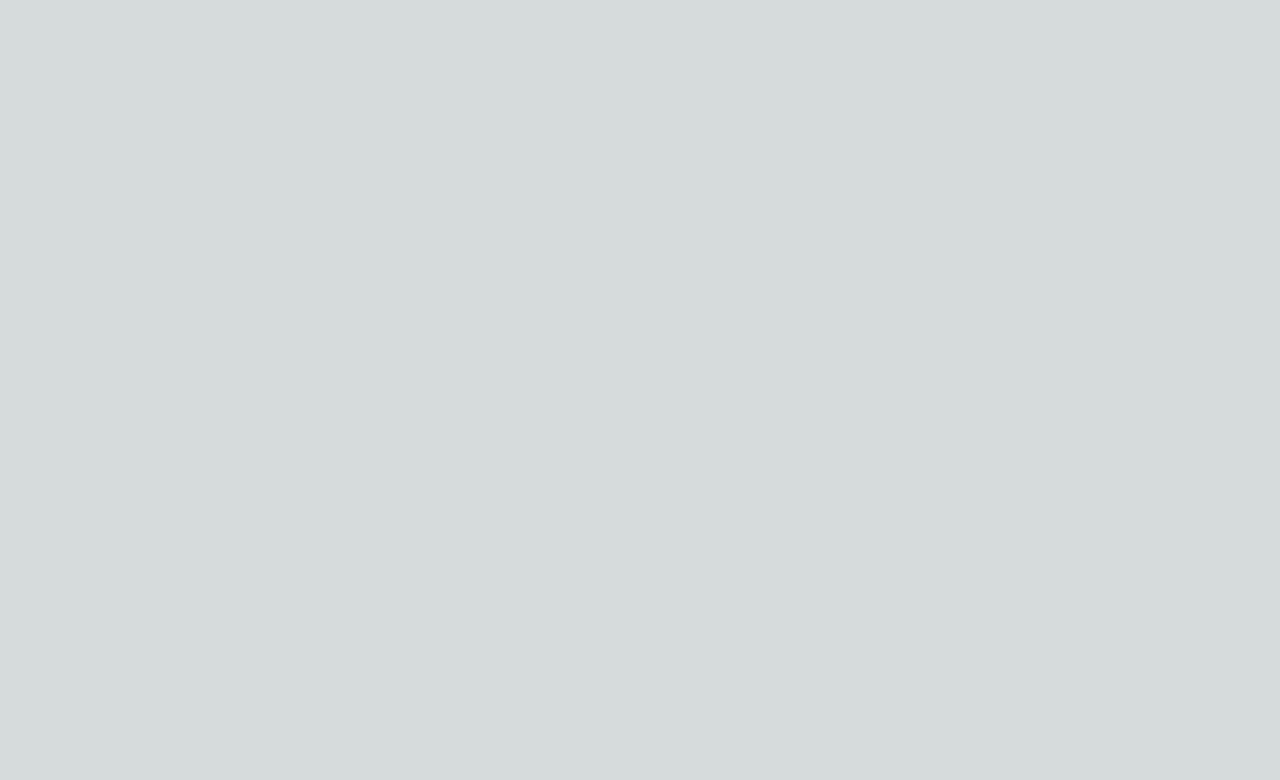
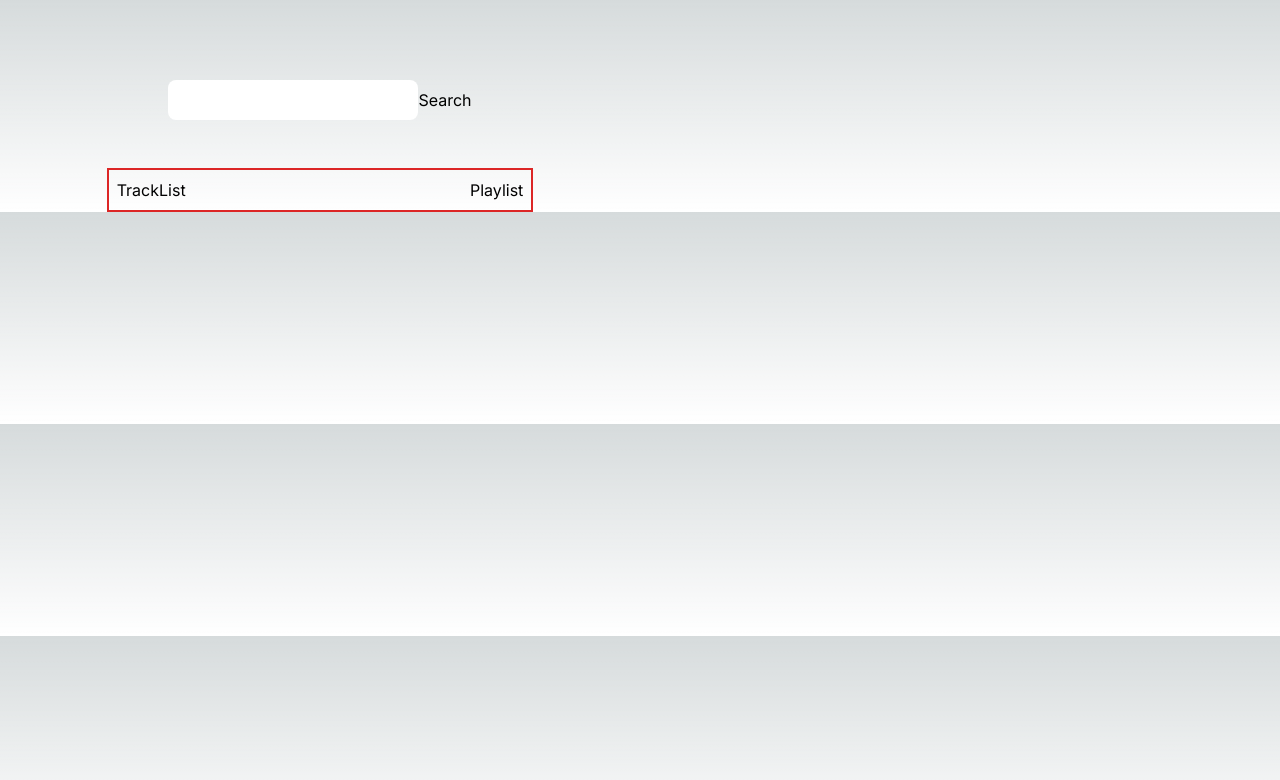
Before and after one commit to ryan-malvyn/jammming, a Next.js app: page /welcome in a window 1280 px wide. Shown: the top 780 px of the page. Built offline with nearby package versions, Linux system fonts and the light colour scheme.

Commit message:
changed auth method

```diff
--- a/src/app/callback/page.js
+++ b/src/app/callback/page.js
@@ -7,12 +7,23 @@ const CallbackPage = () => {
   const router = useRouter();
   const searchParams = useSearchParams();
   const [token, setToken] = useState(null);
+  const [isExpired, setIsExpired] = useState(false);
 
   useEffect(() => {
     if (typeof window !== "undefined") {
+      // Searching for access token
       const hash = window.location.hash.substring(1);
       const params = new URLSearchParams(hash);
       const accessToken = params.get("access_token");
+      console.log(accessToken);
+
+      // Searching for refresh token
+      const hash2 = window.location.hash.substring(1);
+      const params2 = new URLSearchParams(hash);
+      const refreshToken = params.get("refresh_token");
+      console.log(refreshToken);
+      const storedToken = localStorage.getItem("refresh_token");
+      console.log(storedToken);
 
       if (accessToken) {
         setToken(accessToken);
@@ -25,8 +36,6 @@ const CallbackPage = () => {
       }
     }
   }, [router, searchParams]);
-
-  return <p>Processing token...</p>;
 };
 
 export default CallbackPage;
--- /dev/null
+++ b/src/app/welcome/components/playlist.jsx
@@ -0,0 +1,3 @@
+export default function Playlist() {
+  return <div>Playlist</div>;
+}
--- /dev/null
+++ b/src/app/welcome/components/searchBar.jsx
@@ -0,0 +1,51 @@
+"use client";
+
+import { useState, useEffect } from "react";
+
+export default function SearchBar({ setSongs }) {
+  const [searchQuery, setSearchQuery] = useState("");
+  const [token, setToken] = useState("");
+
+  useEffect(() => {
+    const accessToken = localStorage.getItem("spotifyAccessToken");
+    if (accessToken) {
+      setToken(accessToken);
+    }
+  }, []);
+
+  function handleSubmit(e) {
+    e.preventDefault();
+  }
+
+  async function getSongs() {
+    console.log(searchQuery);
+    const url = `https://api.spotify.com/v1/search?q=${encodeURIComponent(searchQuery)}&type=track`;
+    const header = `Authorization:Bearer ${token}`;
+    const result = await fetch(url, {
+      method: "GET",
+      headers: {
+        Authorization: `Bearer ${token}`,
+      },
+    })
+      .then((res) => res.json())
+      .then((data) => {
+        setSongs(data.tracks.items);
+      });
+  }
+
+  return (
+    <div>
+      <form onSubmit={handleSubmit}>
+        <input
+          value={searchQuery}
+          onChange={(e) => setSearchQuery(e.target.value)}
+          className="p-2 rounded-lg text-black"
+          type="text"
+        ></input>
+        <button type="submit" onClick={() => getSongs()}>
+          Search
+        </button>
+      </form>
+    </div>
+  );
+}
--- /dev/null
+++ b/src/app/welcome/components/track.jsx
@@ -0,0 +1,3 @@
+export default function Track() {
+  return <div>Track</div>;
+}
--- /dev/null
+++ b/src/app/welcome/components/trackList.jsx
@@ -0,0 +1,4 @@
+export default function TrackList({ songs }) {
+  console.log(songs);
+  return <div>TrackList</div>;
+}
--- a/src/app/welcome/page.js
+++ b/src/app/welcome/page.js
@@ -1,10 +1,14 @@
 "use client";
 
+import SearchBar from "./components/searchBar";
+import Playlist from "./components/playlist";
+import TrackList from "./components/trackList";
+
 import { useEffect, useState } from "react";
-import useSpotify from "@/hooks/useSpotify";
 
 const WelcomePage = () => {
   const [token, setToken] = useState(null);
+  const [songs, setSongs] = useState(null);
 
   useEffect(() => {
     const accessToken = localStorage.getItem("spotifyAccessToken");
@@ -13,7 +17,19 @@ const WelcomePage = () => {
     }
   }, []);
 
-  return <div></div>;
+  return (
+    <div className="flex max-w-screen-sm justify-center">
+      <div className="w-4/6 mt-20">
+        <div className="flex mb-12 justify-center">
+          <SearchBar setSongs={setSongs} />
+        </div>
+        <div className="flex justify-between p-2 border-2 border-red-600">
+          <TrackList songs={songs} />
+          <Playlist />
+        </div>
+      </div>
+    </div>
+  );
 };
 
 export default WelcomePage;
```
Also changed, not shown: package.json (+5 -5 lines).
